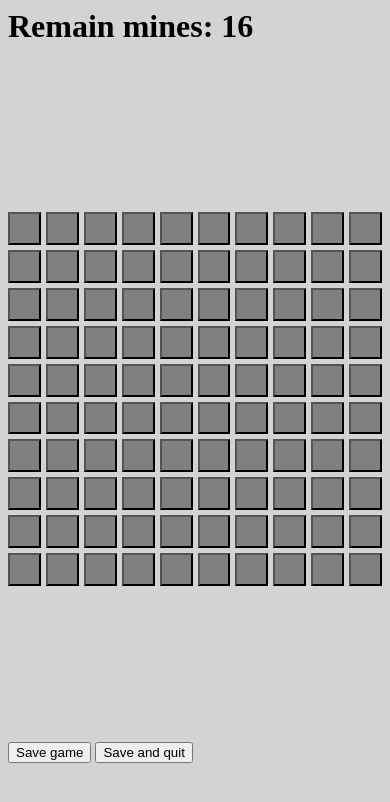
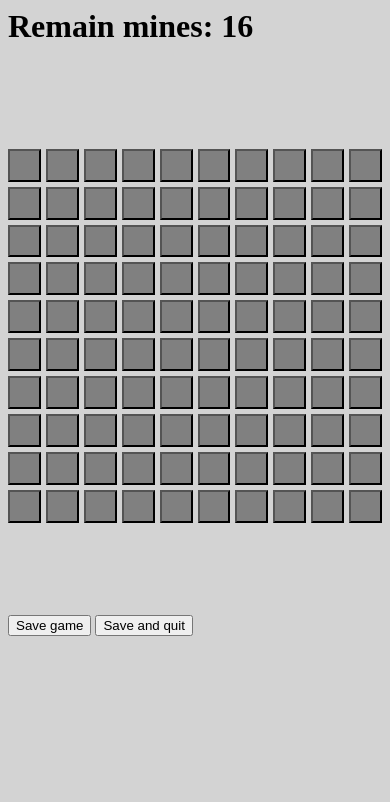
Before and after one commit to TheKornelM/Minesweeper-PHP, a PHP site: page /play.html in a window 390 px wide. Shown: the top 802 px of the page. Run offline with PHP 8.4, Linux system fonts and the light colour scheme.

Commit message:
Fix responsive design on mobile phones and tablets

```diff
--- a/style/game.css
+++ b/style/game.css
@@ -11,10 +11,9 @@ Should calculate height vh in JS
 */
 
 #container {
-    padding: 0 0 10px 0;
+    padding-bottom: 10px;
     display: flex;
     align-items: center;
-    height: 80vh;
     width: 100%;
     box-sizing: border-box;
 }
@@ -38,10 +37,22 @@ Should calculate height vh in JS
 }
 
 /* Responsive adjustments for smaller screens */
-@media (max-width: 768px) {
+@media (min-width: 1024px){
+    #container {
+        height: 80vh;
+    }
+}
+
+@media (max-width: 767px) {
+    #container {
+        height: 65vh; /* Reduce container height further for small screens */
+    }
+
     #content {
         grid-template-columns: repeat(4, 1fr);
         grid-template-rows: repeat(auto-fill, minmax(1fr));
+        max-width: 65vh; /* Adjust the width accordingly */
+        max-height: 65vh; /* Adjust the height accordingly */
     }
 
     #content input[type=button] {
```
